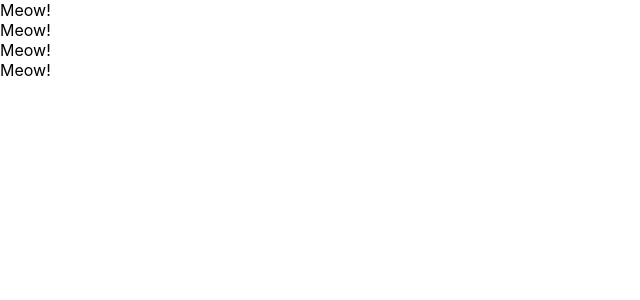
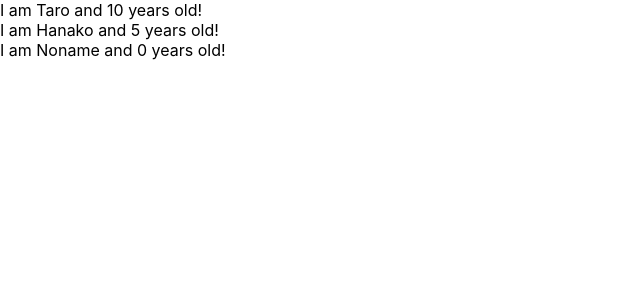
Before and after one commit to ecoyamas/udemy-react, a React (Create React App) app: page / in a window 1280 px wide. Shown: the top 300 px of the page, without its empty margins (0-640 px from the left). Built offline with nearby package versions, Linux system fonts and the light colour scheme.

Commit message:
propsの作成

```diff
--- a/src/App.js
+++ b/src/App.js
@@ -1,27 +1,28 @@
 import React from 'react';
 
-// function App() {
-//   return (
-//     <React.Fragment>
-//       <label htmlFor="bar">bar</label>
-//       <input type="text"onChange={() => {console.log("I am clicked.")}} />
-//     </React.Fragment>
-//   )
-// }
-
 const App = () => {
+  const profiles = [
+    {name: "Taro", age: 10},
+    {name: "Hanako", age: 5},
+    {name: "Noname"}
+  ]
   return (
     <div>
-      <Cat />
-      <Cat />
-      <Cat />
-      <Cat />
+      {
+        profiles.map((profile, index) => {
+          return <User name = {profile.name} age = {profile.age} key={index}/>
+        })
+      }
     </div>
   )
 }
 
-const Cat = () => {
-  return <div>Meow!</div>
+const User = (props) => {
+  return <div>I am {props.name} and {props.age} years old!</div>
+}
+
+User.defaultProps = {
+  age: 0
 }
 
 export default App;
```
